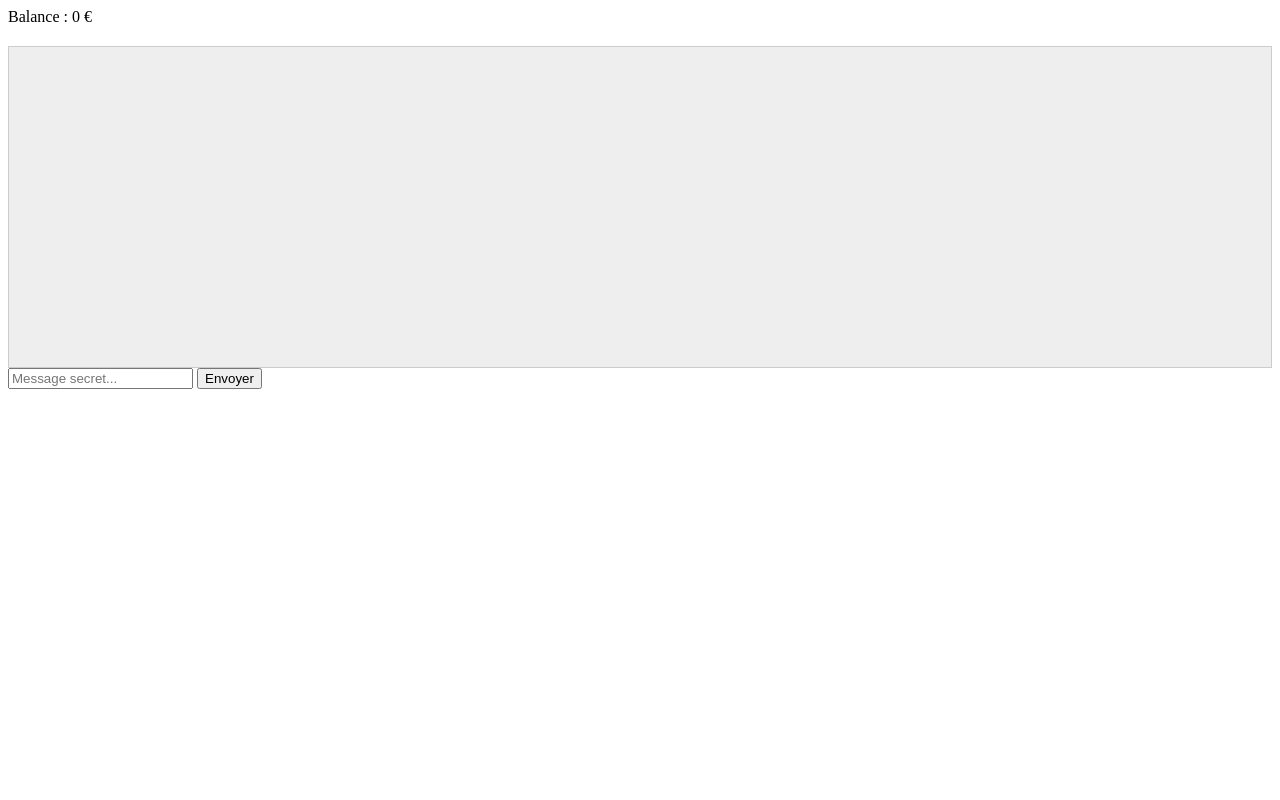
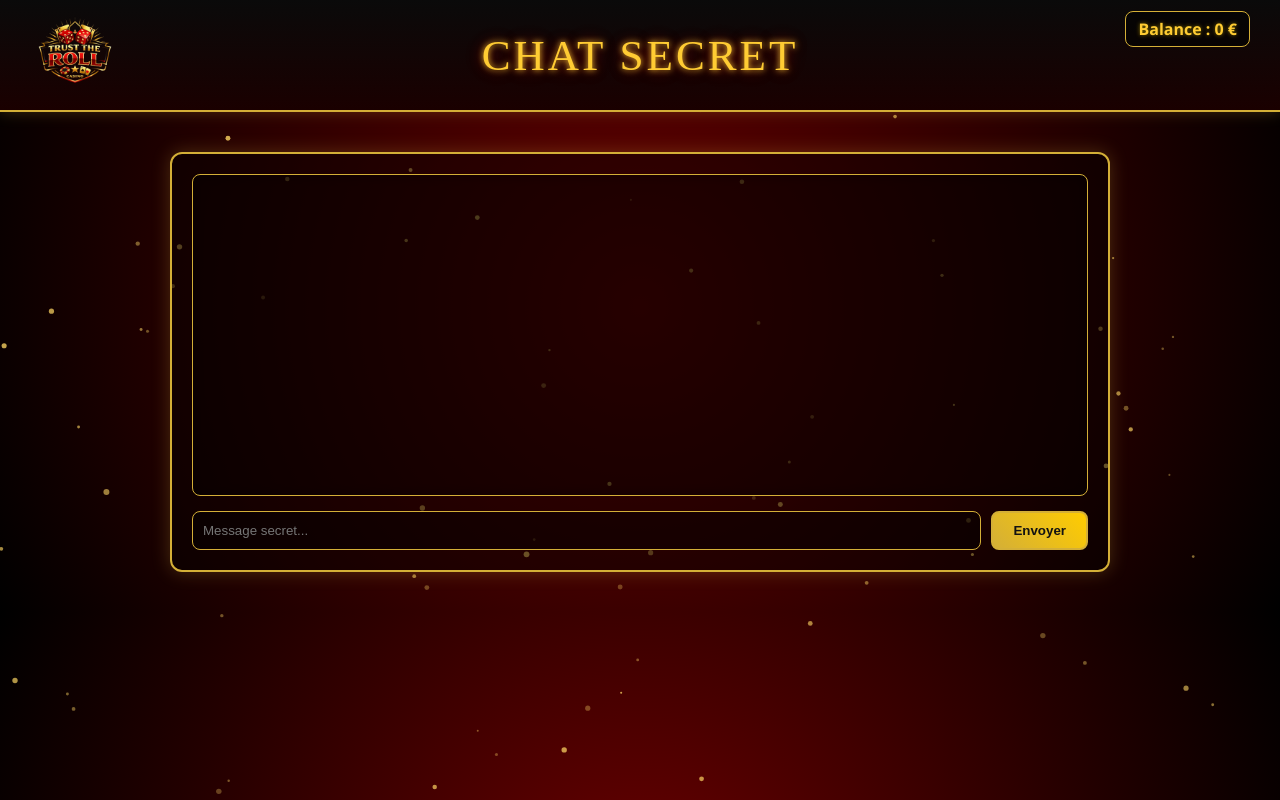
Before and after one commit to slacroix23/Projet_UE2_2, a Flask app: page /chat in a window 1280 px wide. Run offline with Flask 3, Linux system fonts and the light colour scheme; data comes from the database, SQL or seed files in the repository; some libraries are stand-ins or nearby versions.

Commit message:
changement css

```diff
--- /dev/null
+++ b/static/chat.css
@@ -0,0 +1,151 @@
+/* ---------------------------------------------------------
+   🎰 FOND VELOURS ROUGE + PARTICULES
+--------------------------------------------------------- */
+body {
+    margin: 0;
+    background: radial-gradient(circle at center,
+        #6b0000 0%,
+        #4a0000 30%,
+        #240000 65%,
+        #000000 100%
+    );
+    font-family: 'Segoe UI', sans-serif;
+    color: #f5e7b8;
+    overflow-x: hidden;
+}
+
+#particles {
+    position: fixed;
+    top: 0;
+    left: 0;
+    width: 100%;
+    height: 100%;
+    pointer-events: none;
+    z-index: -1;
+}
+
+/* ---------------------------------------------------------
+   🏛️ HEADER — ENSEIGNE VEGAS NÉON
+--------------------------------------------------------- */
+.casino-header {
+    display: flex;
+    justify-content: space-between;
+    align-items: center;
+    height: 110px;
+    background: linear-gradient(180deg, #0a0a0a, #1a0000);
+    border-bottom: 2px solid #d4af37;
+    box-shadow: 0 0 14px rgba(212,175,55,0.25);
+    padding: 0 30px;
+    position: relative;
+}
+
+.logo img {
+    height: 90px;
+}
+
+.bandeau {
+    position: absolute;
+    left: 50%;
+    transform: translateX(-50%);
+    font-family: 'Cinzel', serif;
+    font-size: 2.7rem;
+    text-transform: uppercase;
+    letter-spacing: 3px;
+    color: #ffcc33;
+    text-shadow:
+        0 0 6px #ffcc33,
+        0 0 14px rgba(255,0,0,0.35),
+        0 0 22px rgba(255,0,0,0.2);
+}
+
+/* ---------------------------------------------------------
+   👤 USER INFO
+--------------------------------------------------------- */
+.user-info {
+    position: absolute;
+    top: 15px;
+    right: 30px;
+    text-align: right;
+}
+
+.username {
+    color: #ffcc33;
+    font-weight: bold;
+    font-size: 1.15rem;
+    text-shadow: 0 0 4px rgba(255,215,0,0.5);
+}
+
+.balance {
+    background: rgba(0,0,0,0.55);
+    padding: 6px 12px;
+    border: 1px solid #d4af37;
+    border-radius: 8px;
+    color: #ffcc33;
+    font-weight: bold;
+    text-shadow: 0 0 4px rgba(255,215,0,0.5);
+}
+
+/* ---------------------------------------------------------
+   💬 CHAT BOX
+--------------------------------------------------------- */
+#chat-container {
+    width: 70%;
+    margin: 40px auto;
+    background: rgba(0,0,0,0.45);
+    border: 2px solid #d4af37;
+    border-radius: 12px;
+    padding: 20px;
+    box-shadow: 0 0 18px rgba(212,175,55,0.25);
+}
+
+#messages {
+    height: 300px;
+    overflow-y: auto;
+    background: rgba(0,0,0,0.35);
+    border: 1px solid #d4af37;
+    padding: 10px;
+    border-radius: 8px;
+    box-shadow: inset 0 0 12px rgba(0,0,0,0.4);
+}
+
+.msg {
+    margin-bottom: 10px;
+    padding: 6px 10px;
+    background: rgba(255,255,255,0.05);
+    border-left: 3px solid #d4af37;
+    border-radius: 4px;
+}
+
+/* ---------------------------------------------------------
+   ✏️ INPUT + BOUTON
+--------------------------------------------------------- */
+#input-zone {
+    display: flex;
+    margin-top: 15px;
+    gap: 10px;
+}
+
+#message-input {
+    flex: 1;
+    padding: 10px;
+    border-radius: 8px;
+    border: 1px solid #d4af37;
+    background: rgba(0,0,0,0.4);
+    color: #ffcc33;
+}
+
+#send-btn {
+    background: linear-gradient(45deg, #d4af37, #ffcc00);
+    color: #121212;
+    font-weight: bold;
+    padding: 10px 20px;
+    border: 2px solid #d4af37;
+    border-radius: 8px;
+    cursor: pointer;
+    transition: 0.2s;
+}
+
+#send-btn:hover {
+    transform: scale(1.05);
+    box-shadow: 0 0 15px #ffd700;
+}
--- a/templates/chat.html
+++ b/templates/chat.html
@@ -2,44 +2,66 @@
 <html lang="fr">
 <head>
     <meta charset="UTF-8">
-    <title>TEST CHAT</title>
+    <title>Chat – Trust The Roll</title>
+    <link rel="stylesheet" href="{{ url_for('static', filename='chat.css') }}">
     <script src="https://cdn.socket.io/4.8.1/socket.io.min.js"></script>
 </head>
+
 <body>
-    <header>
+
+    <!-- ---------------------------------------------------------
+         🏛️ HEADER VEGAS NÉON
+    --------------------------------------------------------- -->
+    <header class="casino-header">
+        <div class="logo">
+            <img src="{{ url_for('static', filename='logo.png') }}" alt="Logo" />
+        </div>
+
+        <div class="bandeau">Chat Secret</div>
+
         <div class="user-info">
             <span class="username">{{ session.username }}</span>
-            <span class="balance">Balance : <span id="balance-value">{{ balance }}</span> €</span>
+            <span class="balance">Balance :
+                <span id="balance-value">{{ balance }}</span> €
+            </span>
         </div>
     </header>
 
-    <div id="chat-container" style="margin-top: 20px;">
-        <div id="messages" style="border: 1px solid #ccc; height: 300px; overflow-y: scroll; background: #eee; padding: 10px;"></div>
-        <input type="text" id="message-input" placeholder="Message secret...">
-        <button id="send-btn">Envoyer</button>
+    <!-- ---------------------------------------------------------
+         💬 CHAT
+    --------------------------------------------------------- -->
+    <div id="chat-container">
+        <div id="messages"></div>
+
+        <div id="input-zone">
+            <input type="text" id="message-input" placeholder="Message secret...">
+            <button id="send-btn">Envoyer</button>
+        </div>
     </div>
 
+    <!-- ---------------------------------------------------------
+         ✨ PARTICULES
+    --------------------------------------------------------- -->
+    <canvas id="particles"></canvas>
+
+    <!-- ---------------------------------------------------------
+         🔌 SOCKET.IO
+    --------------------------------------------------------- -->
     <script>
-        // On attend que le DOM soit chargé pour éviter l'erreur "lexical declaration"
         document.addEventListener("DOMContentLoaded", () => {
             const socket = io();
             const messageContainer = document.getElementById('messages');
             const input = document.getElementById('message-input');
             const btn = document.getElementById('send-btn');
 
-            socket.on('connect', () => {
-                console.log("Connecté ! ID:", socket.id);
-            });
-
             socket.on('new_message', (data) => {
                 const msgDiv = document.createElement('div');
+                msgDiv.classList.add("msg");
                 msgDiv.innerHTML = `<strong>${data.user}:</strong> ${data.payload}`;
                 messageContainer.appendChild(msgDiv);
                 messageContainer.scrollTop = messageContainer.scrollHeight;
             });
 
-            // On utilise un eventListener plutôt qu'un onclick dans le HTML
-            // C'est beaucoup plus propre et évite les erreurs d'initialisation
             btn.addEventListener('click', () => {
                 const texte = input.value;
                 if (texte.trim() !== "") {
@@ -53,5 +75,54 @@
             });
         });
     </script>
+
+    <!-- ---------------------------------------------------------
+         ✨ SCRIPT PARTICULES
+    --------------------------------------------------------- -->
+    <script>
+        window.addEventListener("DOMContentLoaded", () => {
+            const canvas = document.getElementById("particles");
+            const ctx = canvas.getContext("2d");
+
+            function resize() {
+                canvas.width = window.innerWidth;
+                canvas.height = window.innerHeight;
+            }
+            resize();
+            window.addEventListener("resize", resize);
+
+            const particles = [];
+            for (let i = 0; i < 80; i++) {
+                particles.push({
+                    x: Math.random() * canvas.width,
+                    y: Math.random() * canvas.height,
+                    size: Math.random() * 2 + 1,
+                    speed: Math.random() * 0.3 + 0.1,
+                    alpha: Math.random() * 0.5 + 0.3
+                });
+            }
+
+            function animate() {
+                ctx.clearRect(0, 0, canvas.width, canvas.height);
+
+                particles.forEach(p => {
+                    ctx.fillStyle = `rgba(255, 215, 100, ${p.alpha})`;
+                    ctx.beginPath();
+                    ctx.arc(p.x, p.y, p.size, 0, Math.PI * 2);
+                    ctx.fill();
+
+                    p.y -= p.speed;
+                    if (p.y < -5) {
+                        p.y = canvas.height + 5;
+                        p.x = Math.random() * canvas.width;
+                    }
+                });
+
+                requestAnimationFrame(animate);
+            }
+            animate();
+        });
+    </script>
+
 </body>
 </html>
```
Also changed, not shown: static/index.css (+47 -39 lines).
